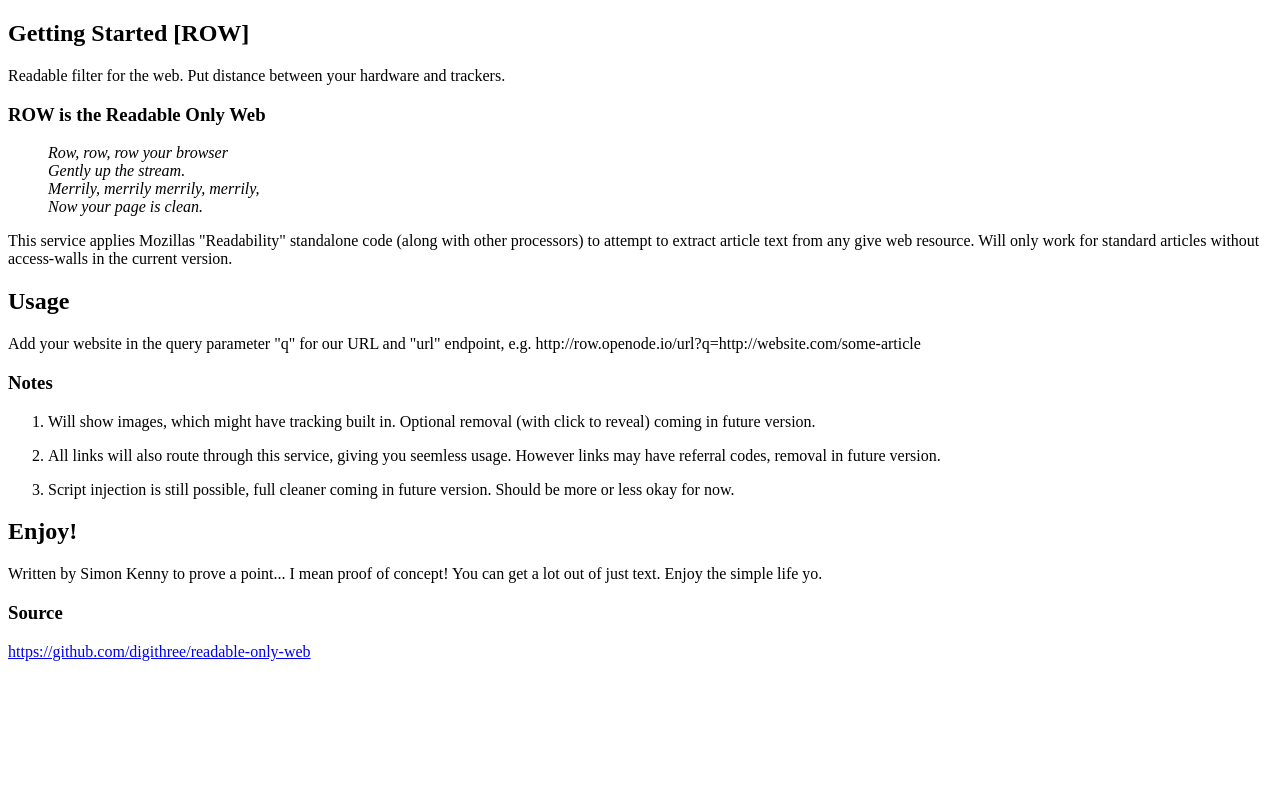
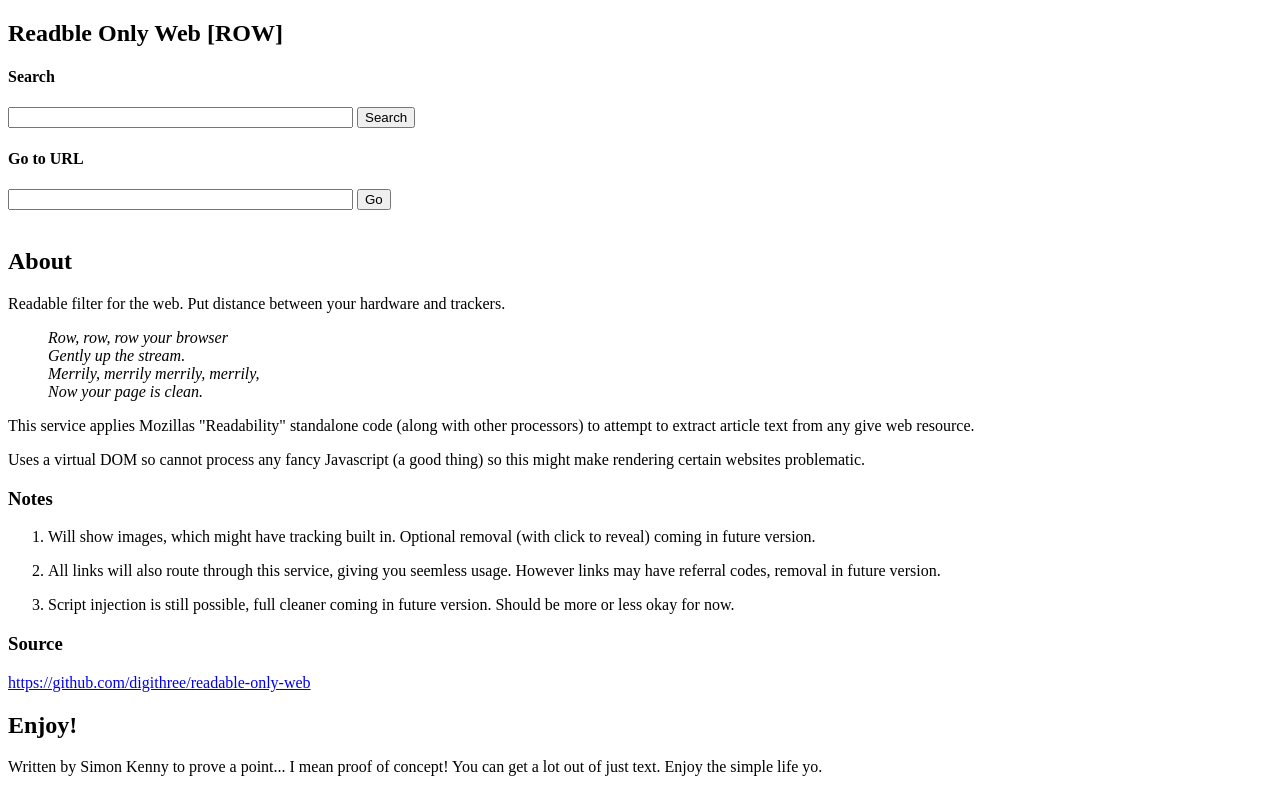
Before and after one commit to digithree/readable-only-web, a website: page public/index.html in a window 1280 px wide. Drawn offline with Linux system fonts and the light colour scheme.

Commit message:
Add search and URL submit forms to perform GET request on deployed domain, and rearrange index HTML file text

```diff
--- a/public/index.html
+++ b/public/index.html
@@ -8,25 +8,37 @@
   </head>
 
   <body>
-    <h2>Getting Started [ROW]</h2>
+    <h2>Readble Only Web [ROW]</h2>
+    <h4>Search</h4>
+    <form method="get" action="/search">
+      <input type="text" name="q" size="40">
+      <button type="submit">Search</button>
+    </form>
+    <h4>Go to URL</h4>
+    <form method="get" action="/url">
+      <input type="text" name="q" size="40">
+      <button type="submit">Go</button>
+    </form>
+    <br/>
+    <h2>About</h2>
     <p>Readable filter for the web. Put distance between your hardware and trackers.</p>
-    <h3>ROW is the Readable Only Web</h3>
-    <blockquote><i>Row, row, row your browser
-    <br>Gently up the stream.
-    <br>Merrily, merrily merrily, merrily,
-    <br>Now your page is clean.</i></blockquote>
-    <p>This service applies Mozillas "Readability" standalone code (along with other processors) to attempt to extract article text from any give web resource. Will only work for standard articles without access-walls in the current version.</p>
-    <h2>Usage</h2>
-    <p>Add your website in the query parameter "q" for our URL and "url" endpoint, e.g. http://row.openode.io/url?q=http://website.com/some-article</p>
+    <blockquote><i>
+      Row, row, row your browser
+      <br>Gently up the stream.
+      <br>Merrily, merrily merrily, merrily,
+      <br>Now your page is clean.</i>
+    </blockquote>
+    <p>This service applies Mozillas "Readability" standalone code (along with other processors) to attempt to extract article text from any give web resource.</p>
+    <p>Uses a virtual DOM so cannot process any fancy Javascript (a good thing) so this might make rendering certain websites problematic.</p>
     <h3>Notes</h3>
     <ol>
       <li><p>Will show images, which might have tracking built in. Optional removal (with click to reveal) coming in future version.</p></li>
       <li><p>All links will also route through this service, giving you seemless usage. However links may have referral codes, removal in future version.</p></li>
       <li><p>Script injection is still possible, full cleaner coming in future version. Should be more or less okay for now.</p></li>
     </ol>
+    <h3>Source</h3>
+    <p><a href="https://github.com/digithree/readable-only-web">https://github.com/digithree/readable-only-web</a></p>
     <h2>Enjoy!</h2>
     <p>Written by Simon Kenny to prove a point... I mean proof of concept! You can get a lot out of just text. Enjoy the simple life yo.</p>
-    <h3>Source</h3>
-    <p><a href="https://github.com/digithree/readable-only-web">https://github.com/digithree/readable-only-web</a></p>
   </body>
 </html>
```
